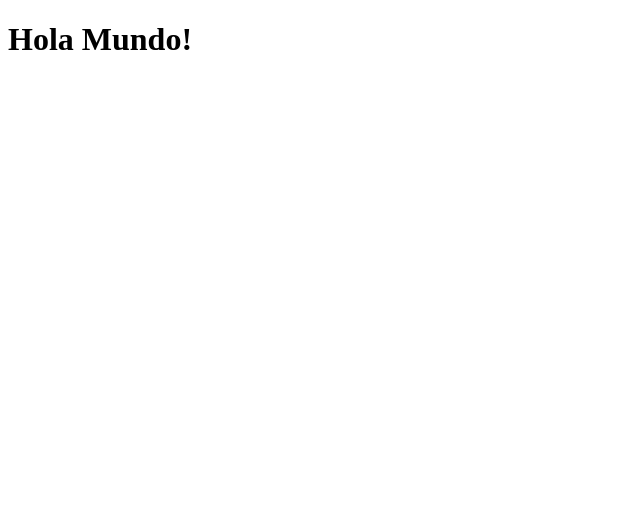
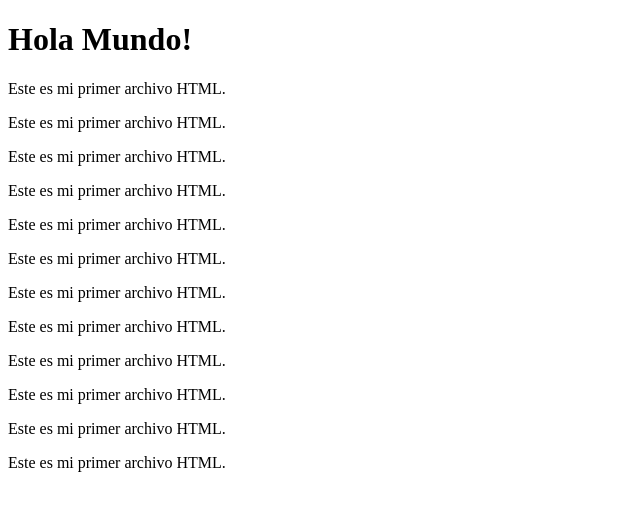
Before and after one commit to fruizpace/fio_html, a plain HTML site: page src/dia-1/index.html in a window 1280 px wide. Shown: the whole page, without its empty margins (0-640 px from the left). Drawn offline with Linux system fonts and the light colour scheme.

Commit message:
Hola Mundo 2

```diff
--- a/src/dia-1/index.html
+++ b/src/dia-1/index.html
@@ -8,5 +8,21 @@
 </head>
 <body>
     <h1>Hola Mundo!</h1>
+
+    <p> Este es mi primer archivo HTML.</p>
+
+    <p> Este es mi primer archivo HTML.</p>
+    <p> Este es mi primer archivo HTML.</p>
+    <p> Este es mi primer archivo HTML.</p>
+    <p> Este es mi primer archivo HTML.</p>
+    <p> Este es mi primer archivo HTML.</p>
+
+    <p> Este es mi primer archivo HTML.</p>
+    <p> Este es mi primer archivo HTML.</p>
+    <p> Este es mi primer archivo HTML.</p>
+    <p> Este es mi primer archivo HTML.</p>
+    <p> Este es mi primer archivo HTML.</p>
+
+    <p> Este es mi primer archivo HTML.</p>
 </body>
 </html>
```
Also changed, not shown: 1 other file.
